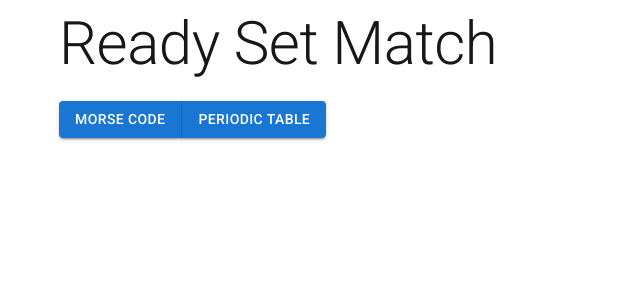
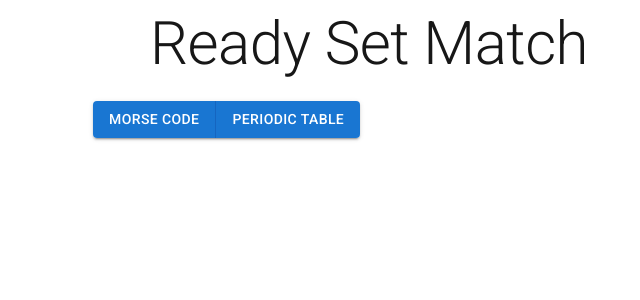
Before and after one commit to winterworks/ready-set-match, a Next.js app: page / in a window 1280 px wide. Shown: the top 300 px of the page, without its empty margins (271-911 px from the left). Built offline with nearby package versions, Linux system fonts and the light colour scheme.

Commit message:
Add basic routing and page layout styling

```diff
--- a/src/app/globals.css
+++ b/src/app/globals.css
@@ -15,3 +15,8 @@ body {
   color: var(--color-text);
   background-color: var(--color-background);
 }
+
+a {
+  text-decoration: none;
+  color: unset;
+}
--- a/src/app/layout.tsx
+++ b/src/app/layout.tsx
@@ -1,9 +1,11 @@
 import type { Metadata } from "next";
 import "./globals.css";
+import Typography from '@mui/material/Typography';
 import '@fontsource/roboto/300.css';
 import '@fontsource/roboto/400.css';
 import '@fontsource/roboto/500.css';
 import '@fontsource/roboto/700.css';
+import { Container } from "@mui/material";
 
 export const metadata: Metadata = {
   title: "Create Next App",
@@ -17,7 +19,16 @@ export default function RootLayout({
 }>) {
   return (
     <html lang="en">
-      <body>{children}</body>
+      <body>
+        <Container maxWidth="sm">
+          <a href="/">
+            <Typography component="h1" variant="h2" align="center" gutterBottom>
+              Ready Set Match
+            </Typography>
+          </a>
+          {children}
+        </Container>
+      </body>
     </html>
   );
 }
--- a/src/app/page.tsx
+++ b/src/app/page.tsx
@@ -1,21 +1,8 @@
+import Categories from "@/components/categories";
 import { data } from "@/data/data";
-import Categories from "./components/categories";
-import Grid from '@mui/material/Unstable_Grid2';
-import Typography from '@mui/material/Typography';
 
 export default function Home() {
   return (
-    <Grid container spacing={3}>
-      <Grid xs>
-      </Grid>
-      <Grid xs={6}>
-        <Typography component="h1" variant="h2" gutterBottom>
-          Ready Set Match
-        </Typography>
-        <Categories categories={data.categories} />
-      </Grid>
-      <Grid xs>
-      </Grid>
-    </Grid>
+    <Categories categories={data.categories} />
   );
 }
--- a/src/app/components/categories.tsx
+++ b/src/components/categories.tsx
@@ -9,7 +9,10 @@ export default function Categories({categories}: Props) {
   return (
     <ButtonGroup variant="contained" aria-label="Basic button group">
       {categories.map(category =>
-        <Button key={category.name}>{category.name}</Button>
+        <Button
+          href={`/practice/${category.key}`}
+          key={category.name}
+        >{category.name}</Button>
       )}
     </ButtonGroup>
   );
```
Also changed, not shown: src/app/practice/[category]/page.tsx (added, +18 -0 lines).
